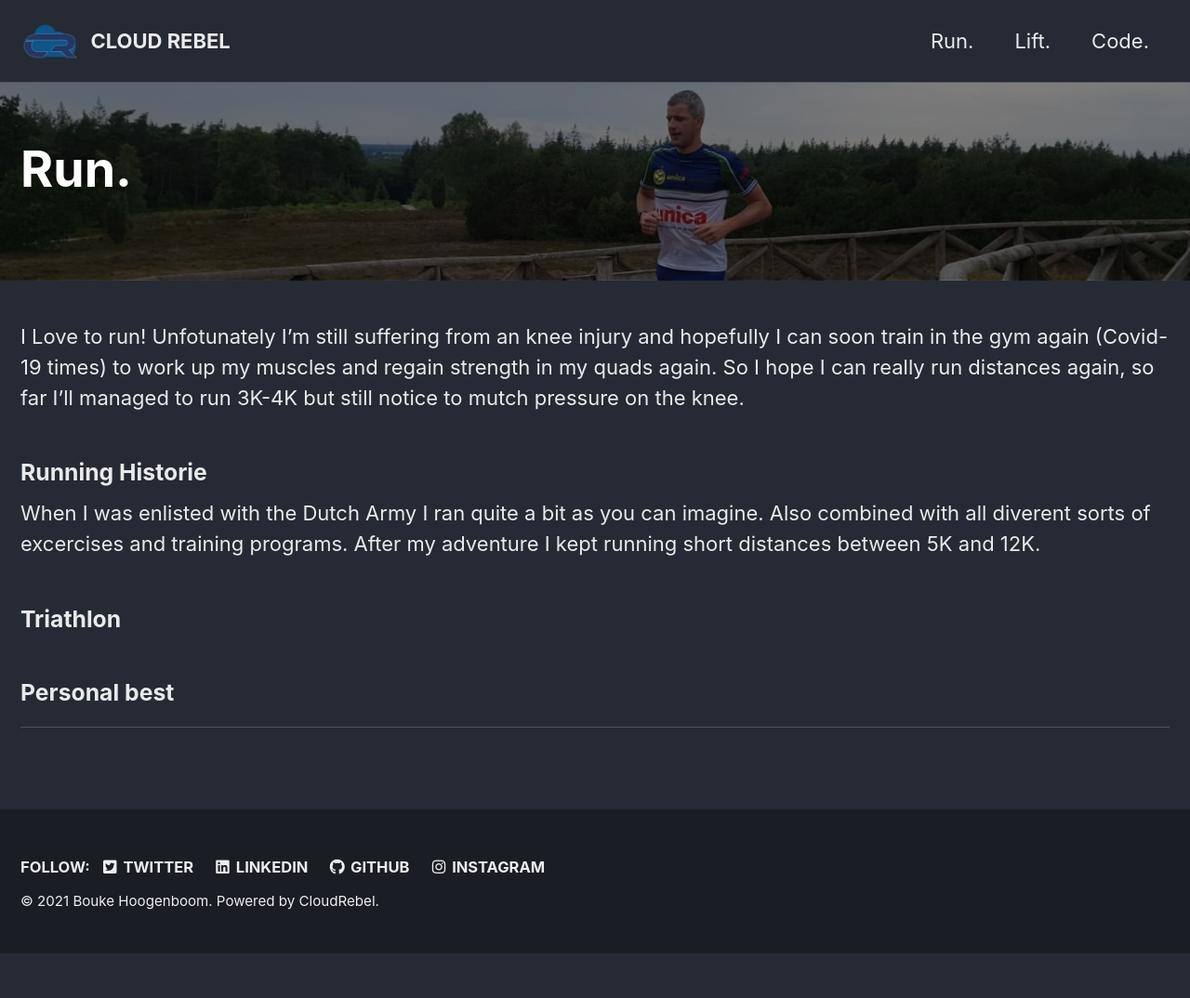
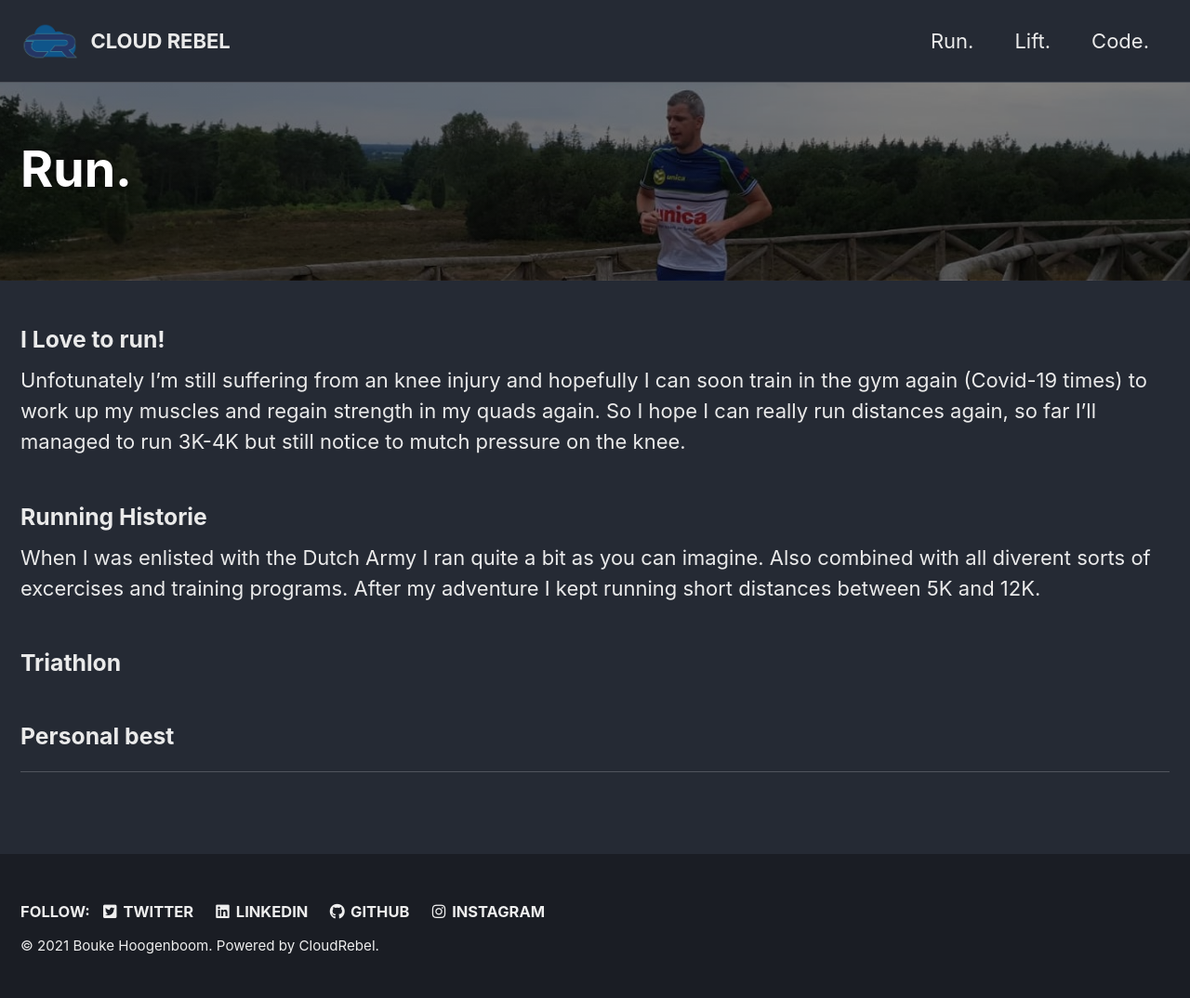
Before and after one commit to bhoogenboom/bhoogenboom.github.io, a Jekyll site: the page built from _pages/run.md, in a window 1280 px wide. Shown: the whole page at 93% size. Built offline with Jekyll 4.4.1, drawn with Linux system fonts in a browser that asks for light colours; cached includes are drawn as plain includes; before the commit the page ends 1026 px from its top, so only the background shows below that.

Commit message:
Filled Run page with basic storie

```diff
--- a/_pages/run.md
+++ b/_pages/run.md
@@ -4,7 +4,8 @@ title: "Run."
 header:
   overlay_image: /assets/images/BH-run-berg-teaser.jpg
 ---
-I Love to run! Unfotunately I'm still suffering from an knee injury and hopefully I can soon train in the gym again (Covid-19 times) to work up my muscles and regain strength in my quads again. So I hope I can really run distances again, so far I'll managed to run 3K-4K but still notice to mutch pressure on the knee.
+### I Love to run!
+Unfotunately I'm still suffering from an knee injury and hopefully I can soon train in the gym again (Covid-19 times) to work up my muscles and regain strength in my quads again. So I hope I can really run distances again, so far I'll managed to run 3K-4K but still notice to mutch pressure on the knee.
 
 ### Running Historie
 When I was enlisted with the Dutch Army I ran quite a bit as you can imagine. Also combined with all diverent sorts of excercises and training programs. After my adventure I kept running short distances between 5K and 12K.
```
